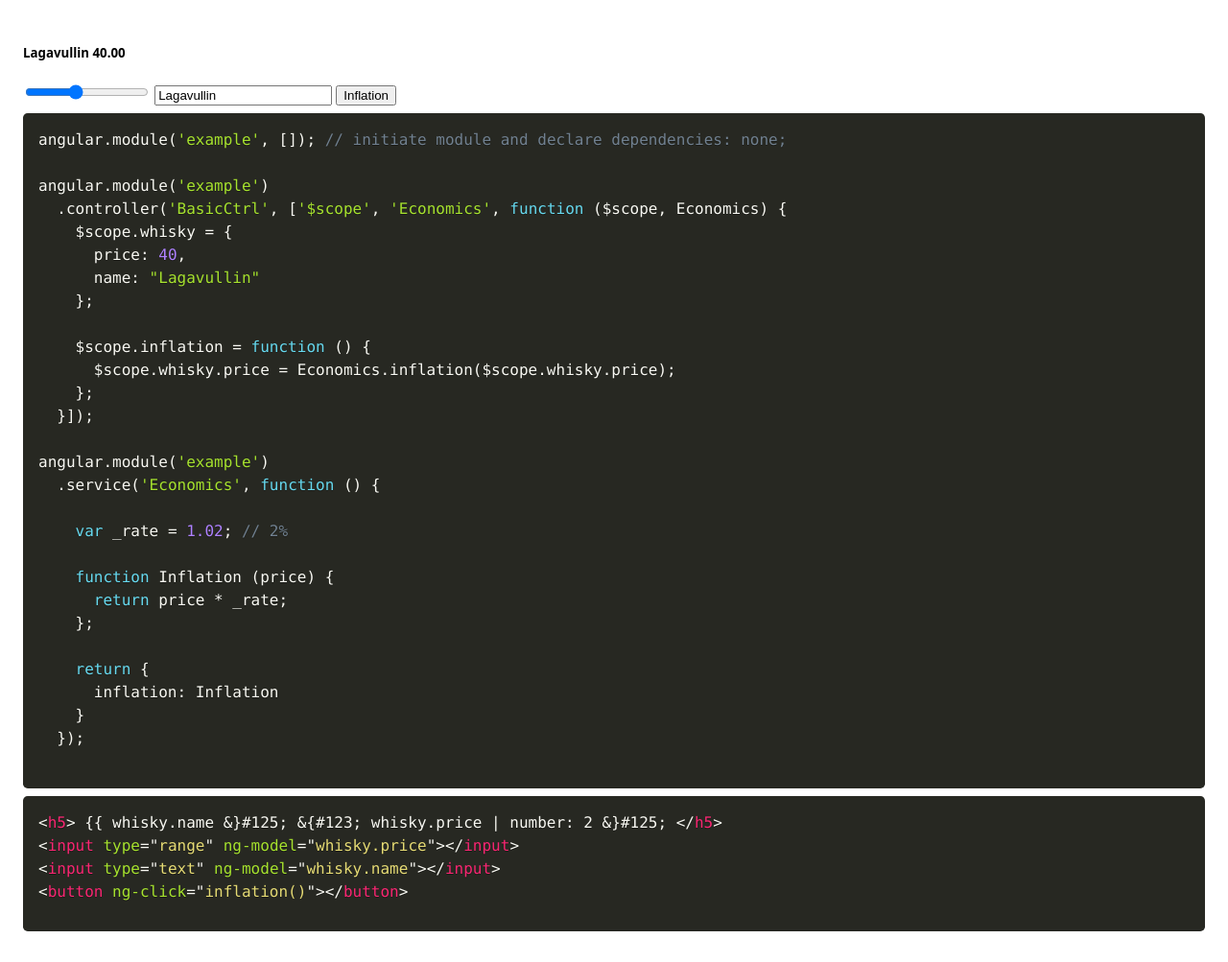
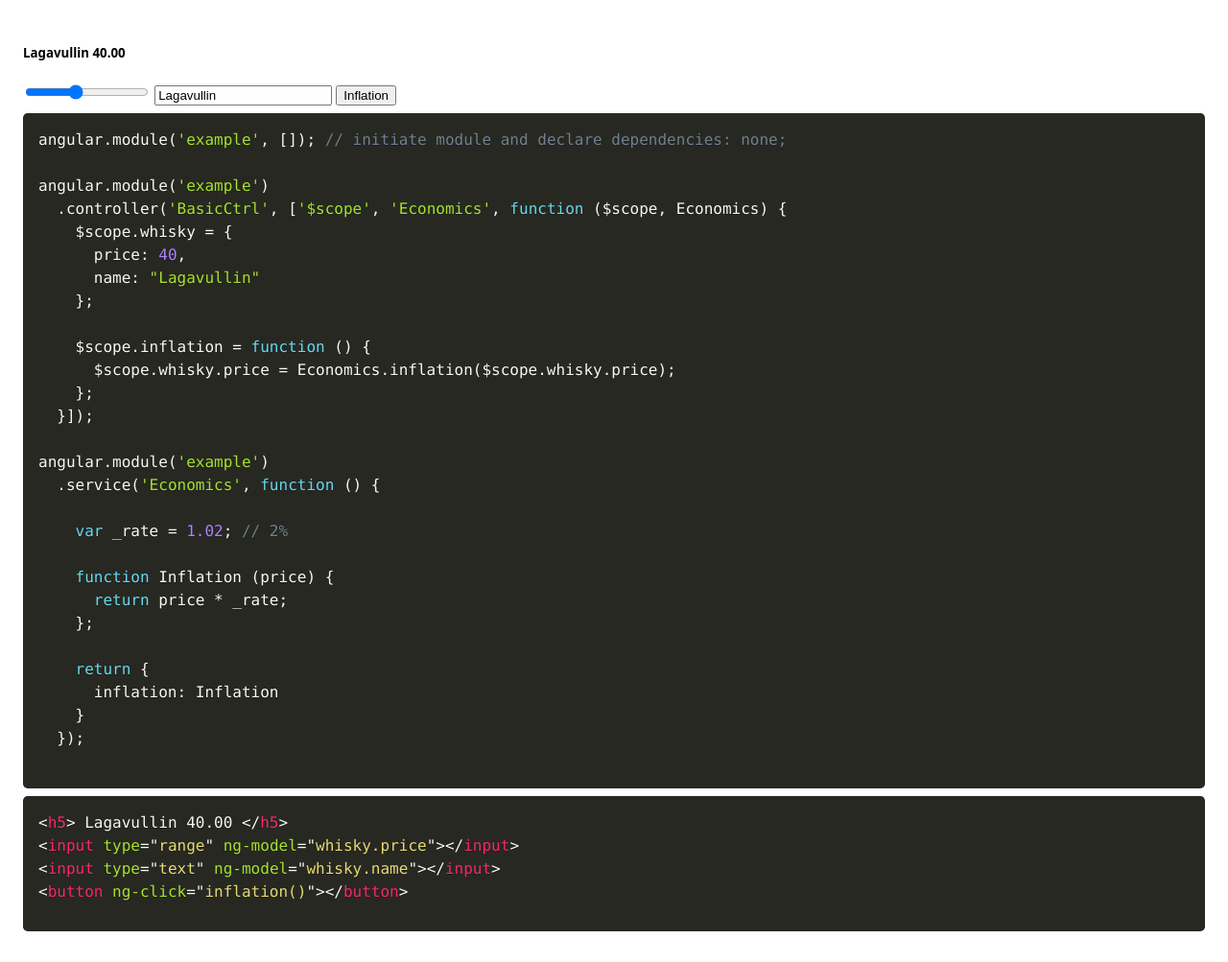
Before and after one commit to fritzvd/angular-vs-ember, a plain HTML site: page angular-example-services.html in a window 1280 px wide. Shown: the whole page at 96% size. Drawn offline with nearby package versions, Linux system fonts and the light colour scheme.

Commit message:
whippie :dancer:

```diff
--- a/angular-example-services.html
+++ b/angular-example-services.html
@@ -55,7 +55,7 @@ angular.module('example')
 
 <section>
 <pre><code class="language-markup">
-&lt;h5&gt; &#123;&#123; whisky.name &&#125;#125; &&#123;#123; whisky.price | number: 2 &&#125;#125; &lt;/h5&gt;
+&lt;h5&gt; &#123;&#123; whisky.name &#125;&#125; &#123;&#123; whisky.price | number: 2 &#125;&#125; &lt;/h5&gt;
 &lt;input type="range" ng-model="whisky.price"&gt;&lt;/input&gt;
 &lt;input type="text" ng-model="whisky.name"&gt;&lt;/input&gt;
 &lt;button ng-click="inflation()"&gt;&lt;/button&gt;
```
